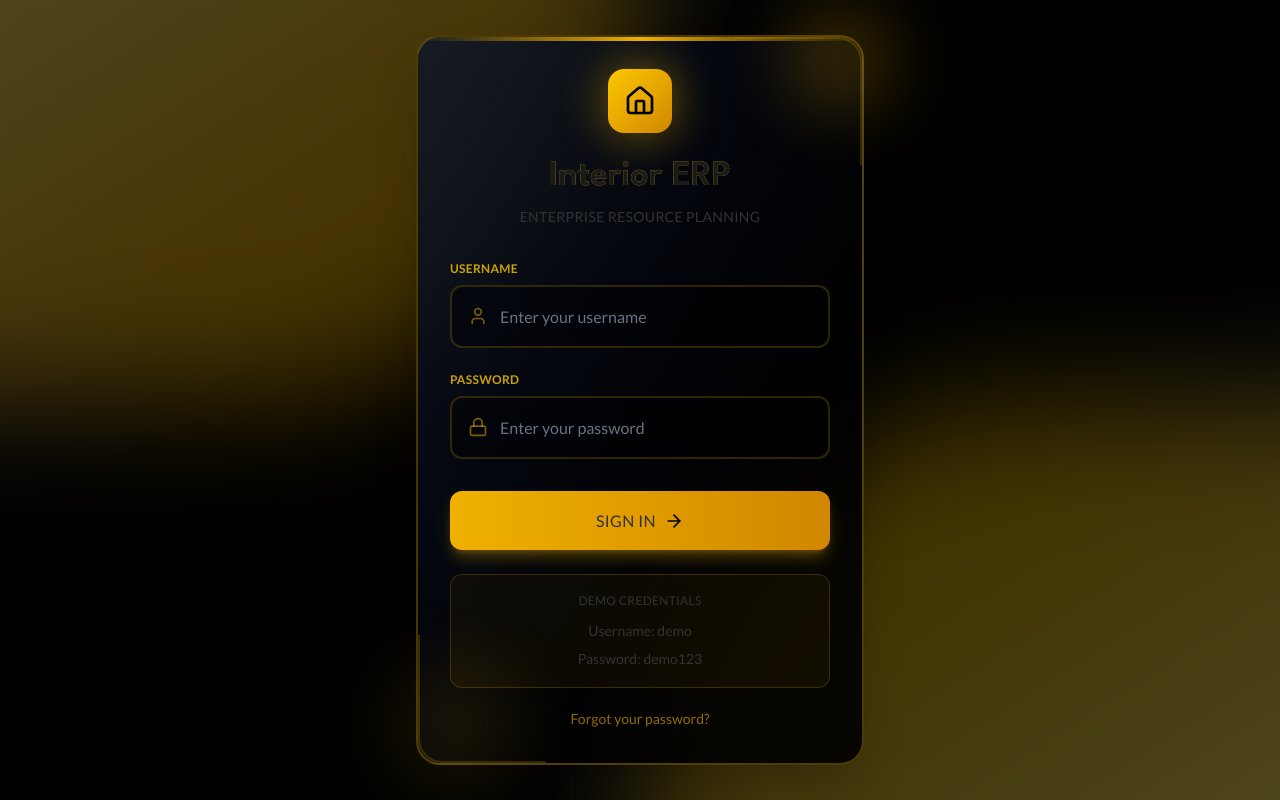
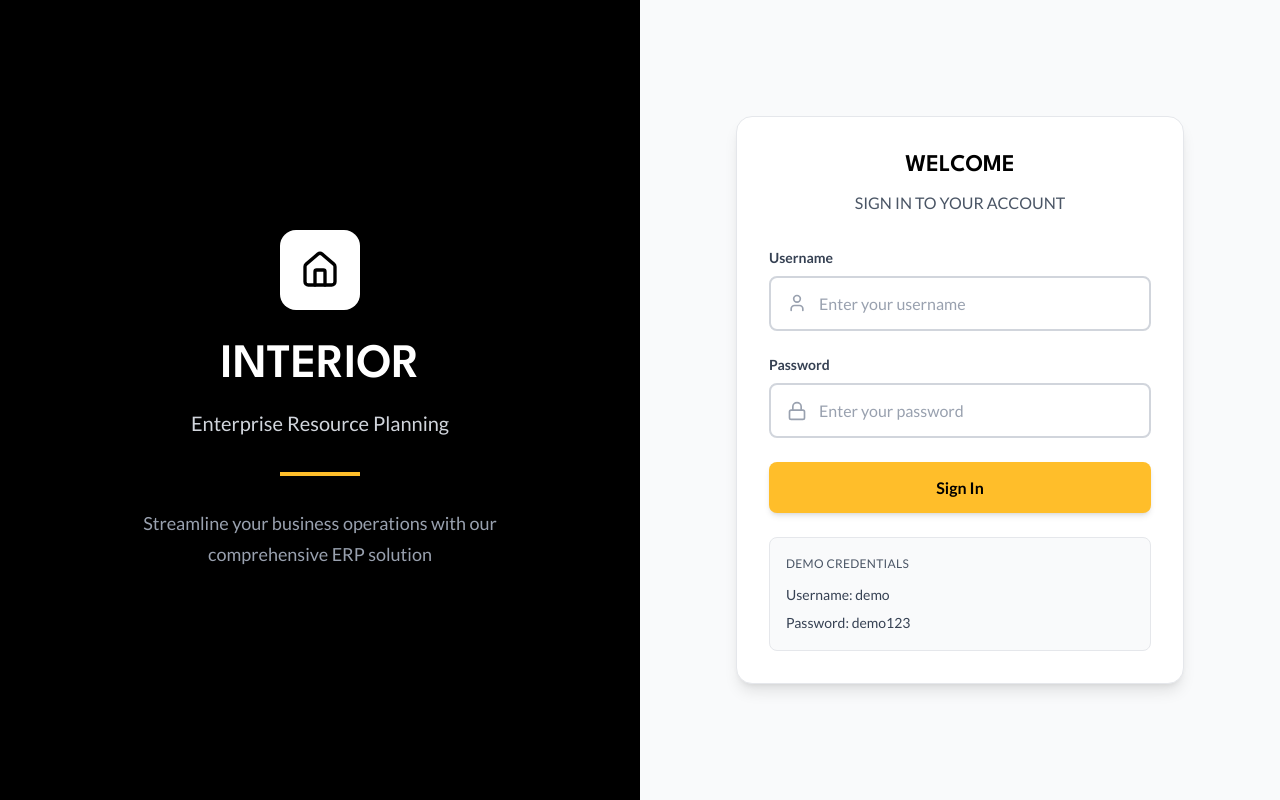
Before and after one commit to vsoftsol10/Vconstech-Interior-frontend, a React (Vite) app: page / in a window 1280 px wide. Built offline with nearby package versions, Linux system fonts and the light colour scheme.

Commit message:
Login page changed

```diff
--- a/src/App.css
+++ b/src/App.css
@@ -8,12 +8,10 @@
 h1, h2, h3, .heading {
   font-family: var(--font-heading);
   font-weight: 600;
-  color: #1a1a1a; /* strong dark tone */
 }
 
-body, p, span, .text {
+body,p,  span, .text {
   font-family: var(--font-body);
   font-weight: 400;
   line-height: 1.7;
-  color: #333; /* good readability */
 }
--- a/src/components/Login.jsx
+++ b/src/components/Login.jsx
@@ -1,73 +1,70 @@
 import React, { useState } from 'react';
-import { Lock, User, ArrowRight, Home } from 'lucide-react';
+import { Lock, User, Home } from 'lucide-react';
 import { useNavigate } from 'react-router-dom';
 
 const Login = () => {
   const [username, setUsername] = useState('');
   const [password, setPassword] = useState('');
   const [isFocused, setIsFocused] = useState({ username: false, password: false });
-  const navigate =useNavigate();
+  const navigate= useNavigate();
 
   const handleSubmit = (e) => {
     e.preventDefault();
+    console.log('Login attempted with:', { username, password });
     navigate("/dashboard")
-    console.log('Login attempted with:', { username, password });
   };
 
   return (
-    <div className="min-w-screen h-screen bg-gradient-to-br from-gray-900 via-black to-gray-900 flex items-center justify-center p-4 relative overflow-hidden">
-      {/* Animated background elements */}
-      <div className="absolute inset-0 overflow-hidden">
-        <div className="absolute -top-1/2 -left-1/2 w-full h-full bg-yellow-500 rounded-full opacity-5 blur-3xl animate-pulse"></div>
-        <div className="absolute -bottom-1/2 -right-1/2 w-full h-full bg-yellow-400 rounded-full opacity-5 blur-3xl animate-pulse" style={{ animationDelay: '1s' }}></div>
+    <div className="min-h-screen bg-white flex">
+      {/* Left side - Branding */}
+      <div className="hidden lg:flex lg:w-1/2 bg-black relative overflow-hidden">
+        <div className="absolute inset-0 flex items-center justify-center p-12">
+          <div className="max-w-md text-center">
+            <div className="inline-flex items-center justify-center w-20 h-20 bg-white rounded-2xl mb-8">
+              <Home className="w-10 h-10 text-black" />
+            </div>
+            <h1 className="text-5xl font-bold text-white mb-4">INTERIOR</h1>
+            <p className="text-xl text-gray-300 mb-8">Enterprise Resource Planning</p>
+            <div className="w-20 h-1 mx-auto" style={{ backgroundColor: '#ffbe2a' }}></div>
+            <p className="text-gray-400 mt-8 text-lg">
+              Streamline your business operations with our comprehensive ERP solution
+            </p>
+          </div>
+        </div>
       </div>
 
-      {/* Grid pattern overlay */}
-      <div className="absolute inset-0 opacity-10" style={{
-        backgroundImage: 'linear-gradient(rgba(234, 179, 8, 0.1) 1px, transparent 1px), linear-gradient(90deg, rgba(234, 179, 8, 0.1) 1px, transparent 1px)',
-        backgroundSize: '50px 50px'
-      }}></div>
+      {/* Right side - Login Form */}
+      <div className="flex-1 flex items-center justify-center p-8 bg-gray-50">
+        <div className="w-full max-w-md">
+          {/* Mobile logo */}
+          <div className="lg:hidden text-center mb-8">
+            <div className="inline-flex items-center justify-center w-16 h-16 bg-black rounded-xl mb-4">
+              <Home className="w-8 h-8 text-white" />
+            </div>
+            <h1 className="text-3xl font-bold text-black mb-2">INTERIOR</h1>
+            <p className="text-gray-600">Enterprise Resource Planning</p>
+          </div>
 
-      {/* Main card */}
-      <div className="relative z-10 w-full max-w-md">
-        <div className="bg-gradient-to-br from-gray-900/90 to-black/90 backdrop-blur-xl rounded-3xl shadow-2xl border-2 border-yellow-500/30 p-8 relative overflow-hidden">
-          {/* Yellow accent line */}
-          <div className="absolute top-0 left-0 right-0 h-1 bg-gradient-to-r from-transparent via-yellow-500 to-transparent"></div>
-
-          {/* Content */}
-          <div className="relative z-10">
-            {/* Logo/Icon */}
-            <div className="flex justify-center mb-6">
-              <div className="relative">
-                <div className="absolute inset-0 bg-yellow-500 rounded-2xl blur-xl opacity-50 animate-pulse"></div>
-                <div className="relative bg-gradient-to-br from-yellow-400 to-yellow-600 p-4 rounded-2xl">
-                  <Home className="w-8 h-8 text-black" />
-                </div>
-              </div>
-            </div>
-
-            <h2 className="text-4xl font-bold text-center bg-gradient-to-r from-yellow-400 to-yellow-500 bg-clip-text text-transparent mb-2">
-              Interior ERP
-            </h2>
-            <p className="text-center text-yellow-500/70 mb-8 text-sm uppercase tracking-wide">
-              Enterprise Resource Planning
-            </p>
+          {/* Login Card */}
+          <div className="bg-white rounded-2xl shadow-lg p-8 border border-gray-200">
+            <h2 className="text-2xl font-bold uppercase text-center text-black mb-2">Welcome </h2>
+            <p className="text-gray-600 mb-8 uppercase text-center " > sign in to your account</p>
 
             {/* Username Input */}
             <div className="mb-6">
-              <label className="block text-yellow-400/80 text-xs font-semibold mb-2 uppercase tracking-wide">
+              <label className="block text-sm font-semibold text-gray-700 mb-2">
                 Username
               </label>
               <div
-                className={`relative bg-black/40 backdrop-blur-sm rounded-xl border-2 transition-all duration-300 ${
+                className={`relative bg-white rounded-lg border-2 transition-all duration-200 ${
                   isFocused.username
-                    ? 'border-yellow-500 shadow-lg shadow-yellow-500/20'
-                    : 'border-yellow-500/20'
+                    ? 'border-black'
+                    : 'border-gray-300'
                 }`}
               >
-                <div className="flex items-center px-4 py-4">
+                <div className="flex items-center px-4 py-3">
                   <User className={`w-5 h-5 transition-colors ${
-                    isFocused.username ? 'text-yellow-400' : 'text-yellow-500/50'
+                    isFocused.username ? 'text-black' : 'text-gray-400'
                   }`} />
                   <input
                     type="text"
@@ -75,7 +72,7 @@
                     onChange={(e) => setUsername(e.target.value)}
                     onFocus={() => setIsFocused({ ...isFocused, username: true })}
                     onBlur={() => setIsFocused({ ...isFocused, username: false })}
-                    className="flex-1 ml-3 bg-transparent text-white placeholder-gray-500 outline-none"
+                    className="flex-1 ml-3 bg-transparent text-black placeholder-gray-400 outline-none"
                     placeholder="Enter your username"
                     required
                   />
@@ -84,20 +81,23 @@
             </div>
 
             {/* Password Input */}
-            <div className="mb-8">
-              <label className="block text-yellow-400/80 text-xs font-semibold mb-2 uppercase tracking-wide">
-                Password
-              </label>
+            <div className="mb-6">
+              <div className="flex items-center justify-between mb-2">
+                <label className="block text-sm font-semibold text-gray-700">
+                  Password
+                </label>
+
+              </div>
               <div
-                className={`relative bg-black/40 backdrop-blur-sm rounded-xl border-2 transition-all duration-300 ${
+                className={`relative bg-white rounded-lg border-2 transition-all duration-200 ${
                   isFocused.password
-                    ? 'border-yellow-500 shadow-lg shadow-yellow-500/20'
-                    : 'border-yellow-500/20'
+                    ? 'border-black'
+                    : 'border-gray-300'
                 }`}
               >
-                <div className="flex items-center px-4 py-4">
+                <div className="flex items-center px-4 py-3">
                   <Lock className={`w-5 h-5 transition-colors ${
-                    isFocused.password ? 'text-yellow-400' : 'text-yellow-500/50'
+                    isFocused.password ? 'text-black' : 'text-gray-400'
                   }`} />
                   <input
                     type="password"
@@ -105,7 +105,7 @@
                     onChange={(e) => setPassword(e.target.value)}
                     onFocus={() => setIsFocused({ ...isFocused, password: true })}
                     onBlur={() => setIsFocused({ ...isFocused, password: false })}
-                    className="flex-1 ml-3 bg-transparent text-white placeholder-gray-500 outline-none"
+                    className="flex-1 ml-3 bg-transparent text-black placeholder-gray-400 outline-none"
                     placeholder="Enter your password"
                     required
                   />
@@ -116,45 +116,30 @@
             {/* Login Button */}
             <button
               onClick={handleSubmit}
-              className="w-full bg-gradient-to-r from-yellow-500 to-yellow-600 text-black font-bold py-4 rounded-xl hover:from-yellow-400 hover:to-yellow-500 transition-all duration-300 shadow-lg shadow-yellow-500/30 hover:shadow-xl hover:shadow-yellow-500/40 flex items-center justify-center group uppercase tracking-wide"
+              className="w-full text-black font-semibold py-3 rounded-lg transition-all duration-200 hover:opacity-90 shadow-md hover:shadow-lg"
+              style={{ backgroundColor: '#ffbe2a' }}
             >
-              <span>Sign In</span>
-              <ArrowRight className="ml-2 w-5 h-5 group-hover:translate-x-1 transition-transform" />
+              Sign In
             </button>
 
-
-
             {/* Demo Credentials */}
-            <div className="mt-6 p-4 bg-yellow-500/5 border border-yellow-500/20 rounded-xl">
-              <p className="text-yellow-400/80 text-xs font-semibold mb-2 uppercase tracking-wide text-center">
+            <div className="mt-6 p-4 bg-gray-50 rounded-lg border border-gray-200">
+              <p className="text-xs font-semibold text-gray-600 mb-2 uppercase tracking-wide">
                 Demo Credentials
               </p>
-              <div className="space-y-1 text-center">
-                <p className="text-yellow-500/70 text-sm">
-                  <span className="text-yellow-400">Username:</span> demo
+              <div className="space-y-1">
+                <p className="text-sm text-gray-700">
+                  <span className="font-semibold">Username:</span> demo
                 </p>
-                <p className="text-yellow-500/70 text-sm">
-                  <span className="text-yellow-400">Password:</span> demo123
+                <p className="text-sm text-gray-700">
+                  <span className="font-semibold">Password:</span> demo123
                 </p>
               </div>
             </div>
-
-            {/* Forgot Password */}
-            <div className="mt-4 text-center">
-              <button className="text-yellow-500/60 hover:text-yellow-400 text-sm transition-colors">
-                Forgot your password?
-              </button>
-            </div>
           </div>
 
-          {/* Corner accents */}
-          <div className="absolute top-0 right-0 w-32 h-32 border-t-2 border-r-2 border-yellow-500/20 rounded-tr-3xl"></div>
-          <div className="absolute bottom-0 left-0 w-32 h-32 border-b-2 border-l-2 border-yellow-500/20 rounded-bl-3xl"></div>
+
         </div>
-
-        {/* Floating elements */}
-        <div className="absolute -top-6 -right-6 w-24 h-24 bg-yellow-500 rounded-full opacity-10 blur-2xl animate-pulse"></div>
-        <div className="absolute -bottom-6 -left-6 w-32 h-32 bg-yellow-400 rounded-full opacity-10 blur-2xl" style={{ animationDelay: '0.5s' }}></div>
       </div>
     </div>
   );
--- a/src/components/common/Navbar.jsx
+++ b/src/components/common/Navbar.jsx
@@ -27,7 +27,7 @@
 
   return (
     <>
-      <nav className="bg-gradient-to-r from-[#ffbe2a] via-amber-300 to-[#ffbe2a] border-t-4 border-b-4 border-slate-800 shadow-md">
+      <nav className=" bg-gradient-to-r from-[#ffbe2a] via-amber-300 to-[#ffbe2a] border-t-4 border-b-4 border-slate-800 shadow-md">
         <div className="max-w-8xl mx-auto px-4 sm:px-6 lg:px-8">
           <div className="flex items-center justify-between h-20">
             {/* Left side - Brand */}
@@ -57,7 +57,7 @@
                 className="flex items-center gap-2 bg-slate-900 text-white px-5 py-2.5 hover:bg-slate-800 transition-colors duration-200 font-semibold uppercase text-sm tracking-wide"
                 aria-label="Logout"
               >
-                <span>Logout</span>
+                <span className='text-white'>Logout</span>
                 <LogOut size={18} />
               </button>
             </div>
--- a/src/components/common/SidePannel.jsx
+++ b/src/components/common/SidePannel.jsx
@@ -109,7 +109,7 @@
   return (
     <>
       {/* Sidebar */}
-      <div className="fixed top-25 md:w-64 w-16 border-r border-gray-300 min-h-screen" style={{ backgroundColor: '#ffbe2a' }}>
+      <div className="fixed top-22 md:w-64 w-16 border-r border-gray-300 min-h-screen" style={{ backgroundColor: '#ffbe2a' }}>
         <div className="pt-4 flex flex-col">
           {sidebarLinks.map((item, index) => (
             <button
--- a/src/index.css
+++ b/src/index.css
@@ -1,14 +1 @@
 @import "tailwindcss";
-@import url('https://fonts.googleapis.com/css2?family=League+Spartan:wght@400;600;700&family=Lato:wght@400;500;700&display=swap');
-@import "tailwindcss";
-
-:root {
-  --font-heading: 'League Spartan', sans-serif;
-  --font-body: 'Lato', sans-serif;
-}
-
-h1, h2, h3, .heading {
-  font-family: var(--font-heading);
-  font-weight: 600;
-  color: #1a1a1a;
-}
```
